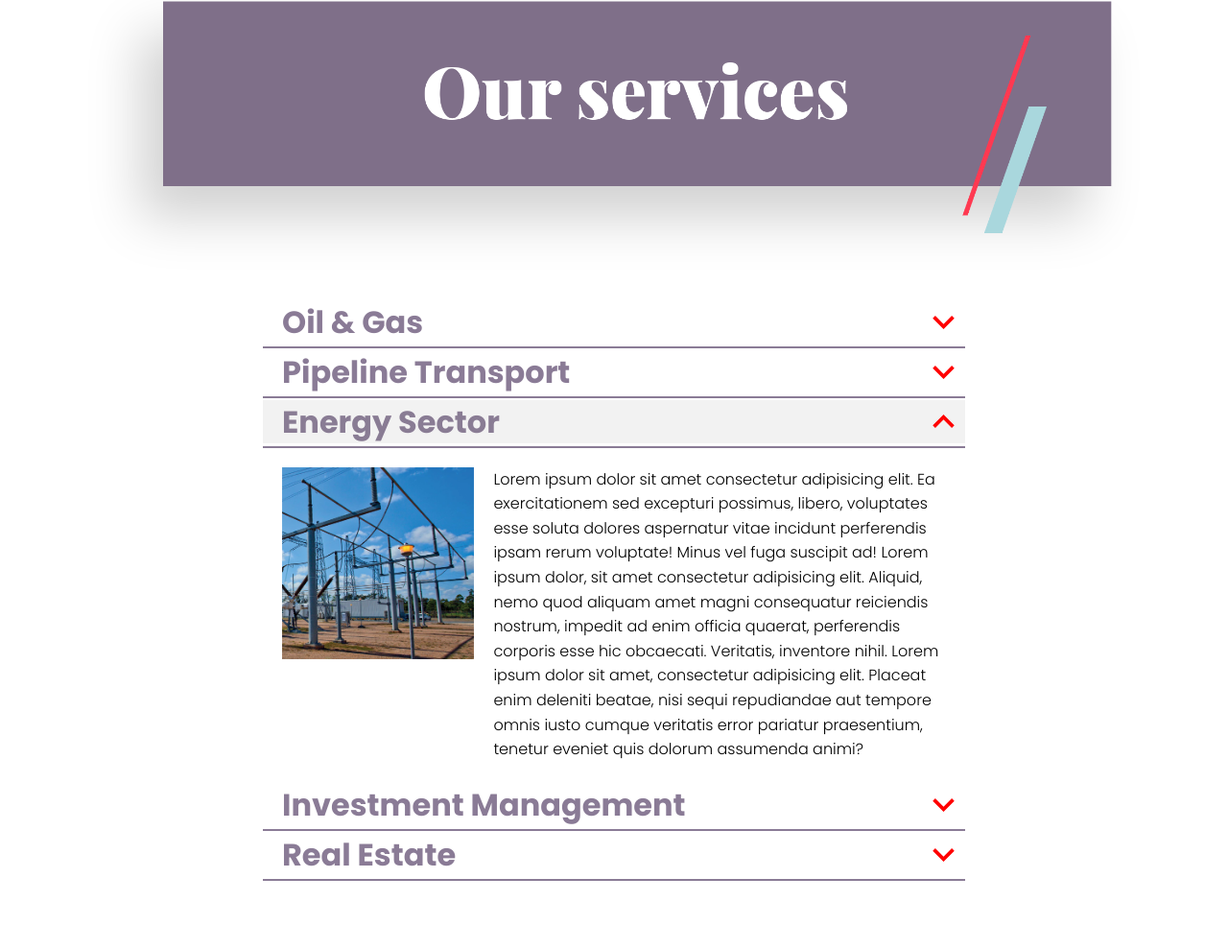
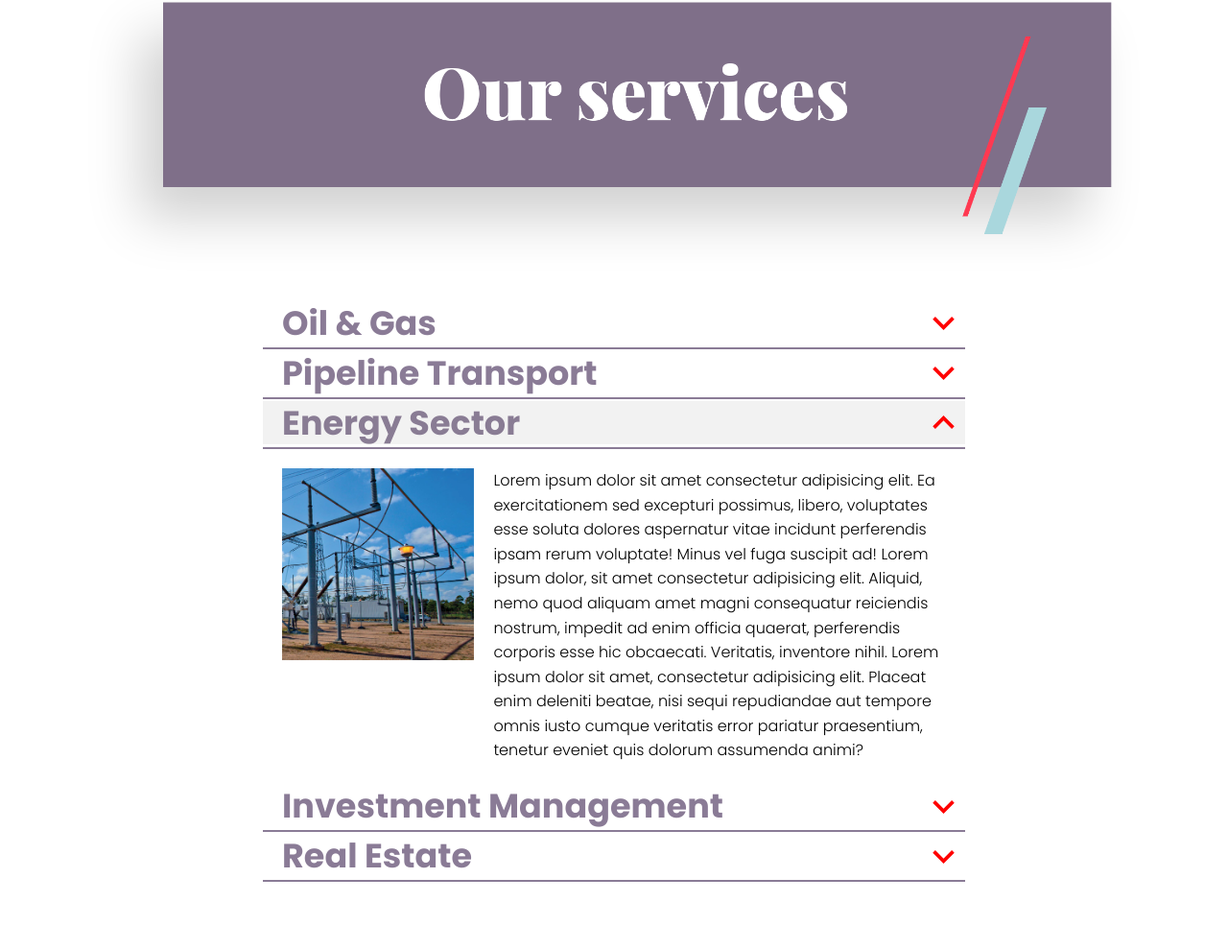
Before and after one commit to MichalTrojek/finesta, a website: page index.html in a window 1280 px wide. Shown: the part 1811-2800 px from the top of the page at 96% size. Drawn offline with nearby package versions, Linux system fonts and the light colour scheme.

Commit message:
changed typography

```diff
--- a/index.html
+++ b/index.html
@@ -86,7 +86,7 @@
             <h1 class="whoarewe__header heading-1">Who we are?</h1>
 
 
-            <iframe class="whoarewe__video" src="https://www.youtube-nocookie.com/embed/zTmwZmK48Ew?vq=hd1080&modestbranding=1&showinfo=0&rel=0" width="560" height="315" frameborder="0"></iframe>
+            <iframe class="whoarewe__video" src="https://www.youtube-nocookie.com/embed/zTmwZmK48Ew?vq=hd1080&modestbranding=1&showinfo=0&rel=0" width="780" height="439" frameborder="0"></iframe>
 
 
         </section>
@@ -95,7 +95,7 @@
             <img src="img/ourservices.png" alt="" class="services__heading">
             <div class="accordions">
                 <div class="accordion">
-                    <h2 class="accordion__header heading-2">Oil &amp; Gas</h2>
+                    <h3 class="accordion__header heading-3">Oil &amp; Gas</h3>
                     <input type="checkbox" id="accordion-toggle-1" class="accordion__checkbox">
                     <label for="accordion-toggle-1" class="accordion__label">
                         <svg class="accordion__icon">
@@ -112,7 +112,7 @@
                     </div>
                 </div>
                 <div class="accordion">
-                    <h2 class="accordion__header heading-2">Pipeline Transport</h2>
+                    <h3 class="accordion__header heading-3">Pipeline Transport</h3>
 
                     <input type="checkbox" id="accordion-toggle-2" class="accordion__checkbox">
                     <label for="accordion-toggle-2" class="accordion__label">
@@ -130,7 +130,7 @@
                     </div>
                 </div>
                 <div class="accordion">
-                    <h2 class="accordion__header heading-2">Energy Sector</h2>
+                    <h3 class="accordion__header heading-3">Energy Sector</h3>
                     <input type="checkbox" id="accordion-toggle-3" class="accordion__checkbox" checked="checked">
                     <label for="accordion-toggle-3" class="accordion__label">
                     <svg class="accordion__icon">
@@ -147,7 +147,7 @@
                     </div>
                 </div>
                 <div class="accordion">
-                    <h2 class="accordion__header heading-2">Investment Management</h2>
+                    <h3 class="accordion__header heading-3">Investment Management</h3>
                     <input type="checkbox" id="accordion-toggle-4" class="accordion__checkbox">
                     <label for="accordion-toggle-4" class="accordion__label">
                     <svg class="accordion__icon">
@@ -164,7 +164,7 @@
                     </div>
                 </div>
                 <div class="accordion">
-                    <h2 class="accordion__header heading-2">Real Estate</h2>
+                    <h3 class="accordion__header heading-3">Real Estate</h3>
 
                     <input type="checkbox" id="accordion-toggle-5" class="accordion__checkbox">
                     <label for="accordion-toggle-5" class="accordion__label">
--- a/sass/base/_base.scss
+++ b/sass/base/_base.scss
@@ -36,5 +36,5 @@ body {
         grid-template-columns: [full-start] [center-start] repeat( 10, [col-start] 1fr [col-end]) [center-end] [full-end];
     }
     //grid-template-rows: 70vh 75vh 75vh max-content 75vh minmax(90vh, max-content) 100vh;
-    grid-template-rows: minmax(70vh, max-content) minmax(75vh, max-content) minmax( 75vh, max-content) max-content minmax(75vh, max-content) minmax(90vh, max-content) max-content;
+    grid-template-rows: minmax(70vh, max-content) minmax(75vh, max-content) max-content max-content minmax( 75vh, max-content) minmax(90vh, max-content) max-content;
 }
--- a/sass/base/_typography.scss
+++ b/sass/base/_typography.scss
@@ -7,11 +7,11 @@
 .heading-2 {
     font-family: $font-primary;
     font-weight: 700;
-    font-size: 3.2rem;
+    font-size: 5rem;
 }
 
 .heading-3 {
     font-family: $font-primary;
     font-weight: 700;
-    font-size: 2rem;
+    font-size: 3.5rem;
 }
--- a/sass/layout/_header.scss
+++ b/sass/layout/_header.scss
@@ -2,7 +2,7 @@
     position: relative;
     grid-column: full-start/full-end;
     grid-row: 1 / span 1;
-    background-image: linear-gradient( to right, rgba(#261348, 0.4), rgba(#ff0000, 0.4)), url(../img/header.png);
+    background-image: url(../img/header.png);
     background-size: cover;
     background-position: top;
     display: grid;
--- a/sass/layout/_whoarewe.scss
+++ b/sass/layout/_whoarewe.scss
@@ -6,6 +6,7 @@
     background-size: cover;
     display: grid;
     grid-template-columns: 1fr 10fr 1fr;
+    padding: 3rem;
     @include respond(1300) {
         grid-template-columns: 1fr;
     }
@@ -27,11 +28,5 @@
             grid-column: 1 / -1;
         }
         align-self: center;
-        width: 80%;
-        height: 80%;
-        @include respond(1000) {
-            width: 90%;
-            height: 70%;
-        }
     }
 }
```
Also changed, not shown: css/style.css.
